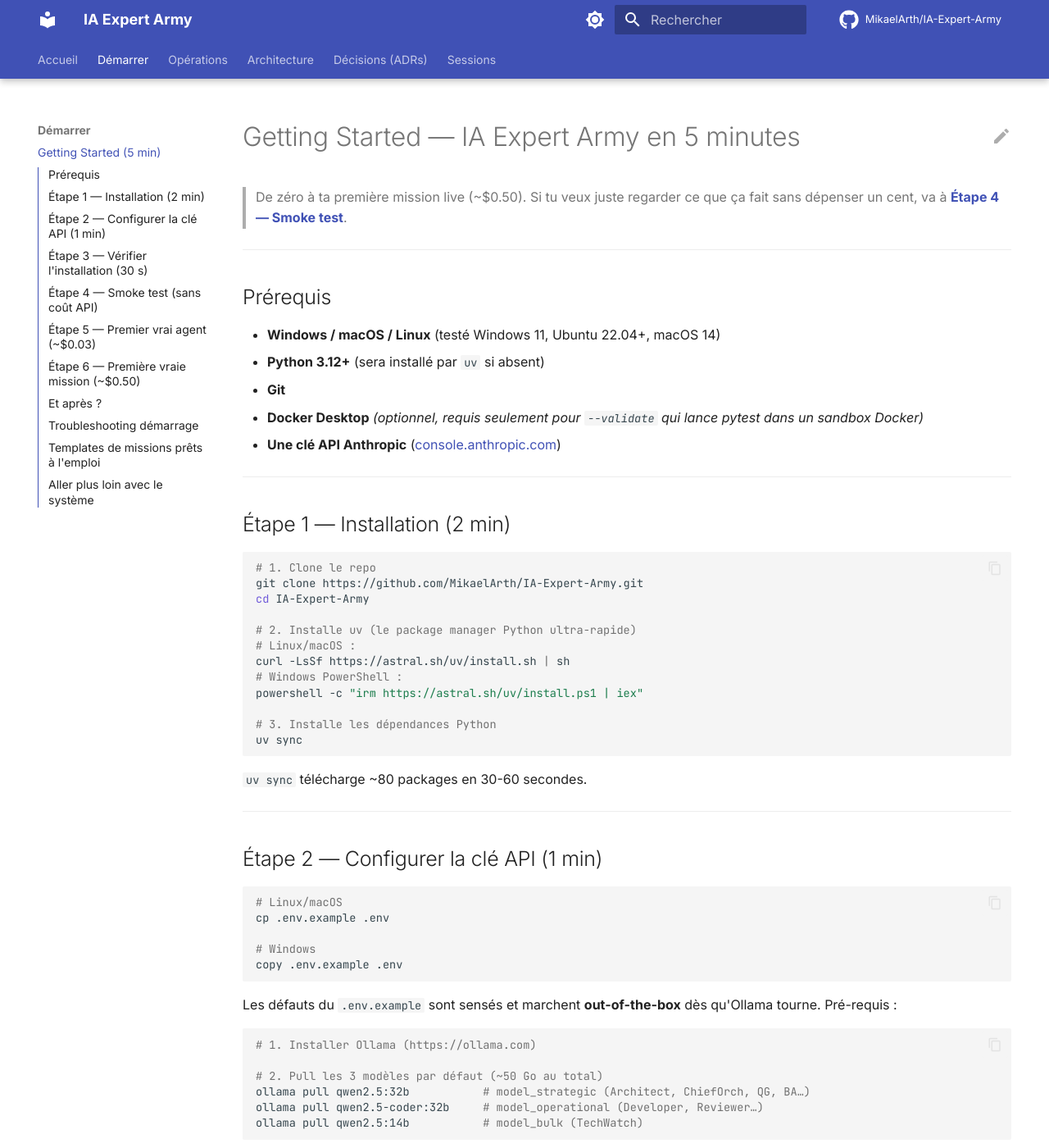
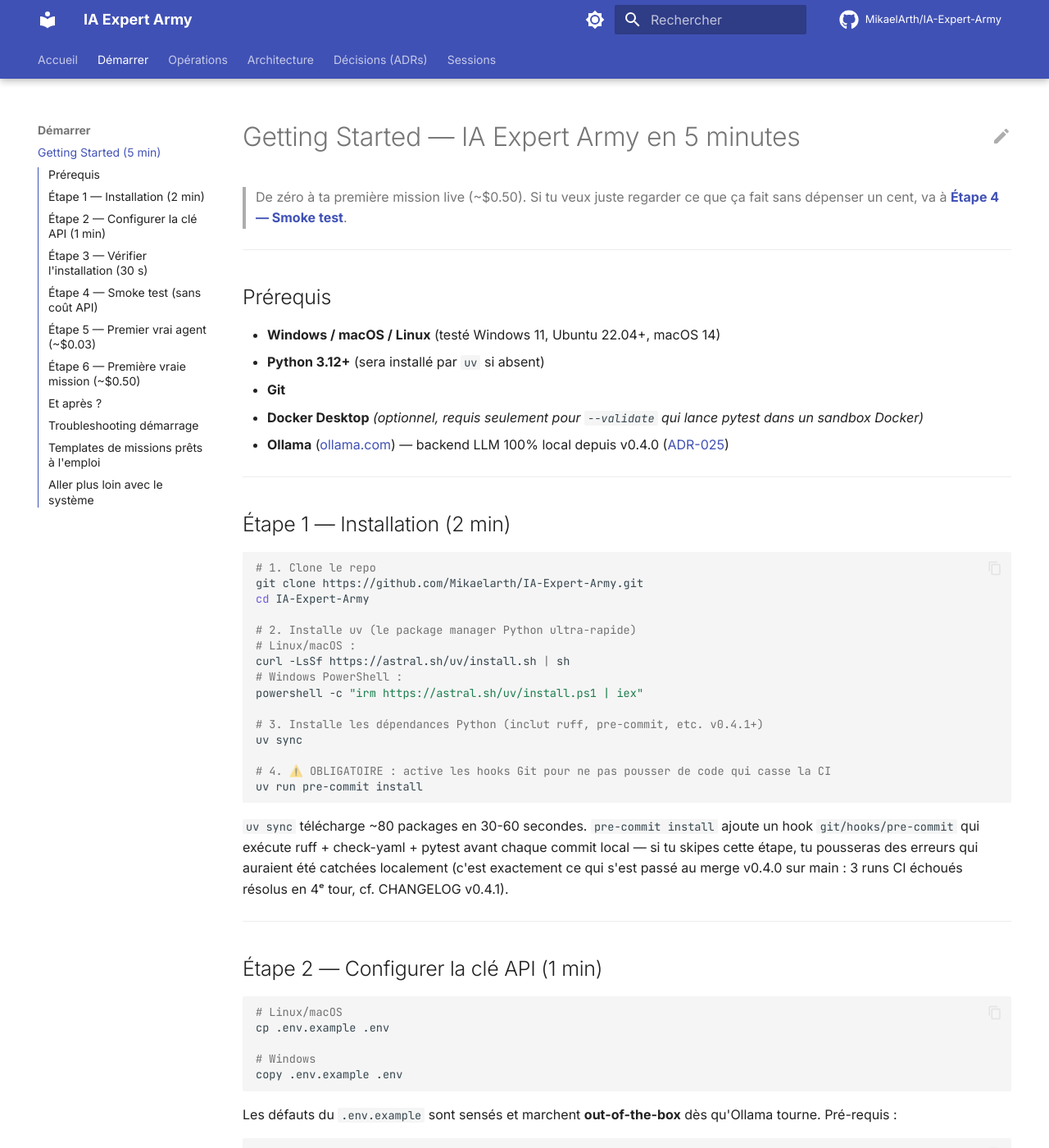
Before and after one commit to Mikaelarth/IA-Expert-Army, an MkDocs documentation site: the page built from docs/getting-started.md, in a window 1280 px wide and 1400 px high. Shown: the whole window at 82% size. Built offline with MkDocs 1.6.1 and Material for MkDocs 9.7.7, drawn with Linux system fonts in a browser that asks for light colours; comment, search, counter and statistics services are not loaded.

Commit message:
chore(release): v0.4.1 — correctif dette CI tooling (ruff dans dependency-groups)
Patch release qui adresse la cause racine des 3 runs CI échoués au merge
v0.4.0 sur main : ruff vivait dans [project.optional-dependencies].dev
(PEP 621 legacy) mais pas dans [dependency-groups].dev (PEP 735, ce que
uv sync utilise par défaut).

Pour un nouveau clone du repo :
  Avant : uv sync n'installait pas ruff → pre-commit local skip silencieux
          → dev pousse code mal formaté → CI rejette
  Après : uv sync installe ruff → pre-commit local fonctionne → CI passe

# Changes

- pyproject.toml :
  * ruff>=0.15.12 ajouté dans [dependency-groups].dev (auto-install par uv sync)
  * version bumpée 0.4.0 → 0.4.1
- CONTRIBUTING.md : Quick start enrichie de uv run pre-commit install
  marquée ⚠️ OBLIGATOIRE + encadré explicatif référençant les 3 runs CI
  échoués v0.4.0 comme leçon. URL repo à la casse canonique (Mikaelarth).
- docs/getting-started.md : étape 1 enrichie de pre-commit install +
  warning sur pousser sans hook activé.
- CHANGELOG.md : section [0.4.1] détaillant le correctif + pointant vers
  les commits fa2c9ec/2d48061/fac58f9 qui ont les autres fixes.
- README.md : badge version 0.4.0 → 0.4.1 + date.

# Validation locale (4 portes)

  uv sync (clean venv) : installe désormais ruff par défaut ✓
  ruff check           : All checks passed!
  ruff format --check  : 124 files already formatted
  pytest               : 575 passed, 6 skipped, 0 failed
  audit                : 0 finding
  mkdocs --strict      : built en 3.28s, 0 warning bloquant

# Pourquoi pas plus dans v0.4.1

L'incident CI a aussi révélé 5 violations ruff + 1 check-yaml + 4 trailing
whitespace + 1 check_ollama --quick. Tous ces fixes sont déjà sur main
(commits fa2c9ec, 2d48061, fac58f9). v0.4.1 retient juste le correctif
préventif tooling qui empêche la récurrence pour tout futur contributeur.

Co-Authored-By: Claude Opus 4.7 (1M context) <noreply@anthropic.com>

````diff
--- a/docs/getting-started.md
+++ b/docs/getting-started.md
@@ -10,7 +10,7 @@
 - **Python 3.12+** (sera installé par `uv` si absent)
 - **Git**
 - **Docker Desktop** *(optionnel, requis seulement pour `--validate` qui lance pytest dans un sandbox Docker)*
-- **Une clé API Anthropic** ([console.anthropic.com](https://console.anthropic.com))
+- **Ollama** ([ollama.com](https://ollama.com)) — backend LLM 100% local depuis v0.4.0 ([ADR-025](adr/025-bascule-anthropic-to-ollama.md))
 
 ---
 
@@ -18,7 +18,7 @@
 
 ```bash
 # 1. Clone le repo
-git clone https://github.com/MikaelArth/IA-Expert-Army.git
+git clone https://github.com/Mikaelarth/IA-Expert-Army.git
 cd IA-Expert-Army
 
 # 2. Installe uv (le package manager Python ultra-rapide)
@@ -27,11 +27,18 @@ curl -LsSf https://astral.sh/uv/install.sh | sh
 # Windows PowerShell :
 powershell -c "irm https://astral.sh/uv/install.ps1 | iex"
 
-# 3. Installe les dépendances Python
+# 3. Installe les dépendances Python (inclut ruff, pre-commit, etc. v0.4.1+)
 uv sync
+
+# 4. ⚠️ OBLIGATOIRE : active les hooks Git pour ne pas pousser de code qui casse la CI
+uv run pre-commit install
 ```
 
-`uv sync` télécharge ~80 packages en 30-60 secondes.
+`uv sync` télécharge ~80 packages en 30-60 secondes. `pre-commit install` ajoute un hook
+`git/hooks/pre-commit` qui exécute ruff + check-yaml + pytest avant chaque commit local —
+si tu skipes cette étape, tu pousseras des erreurs qui auraient été catchées localement
+(c'est exactement ce qui s'est passé au merge v0.4.0 sur main : 3 runs CI échoués
+résolus en 4ᵉ tour, cf. CHANGELOG v0.4.1).
 
 ---
 
````
Also changed, not shown: CHANGELOG.md (+35 -0 lines), CONTRIBUTING.md (+15 -5 lines), README.md (+2 -2 lines), pyproject.toml (+8 -1 lines), 1 other file.
